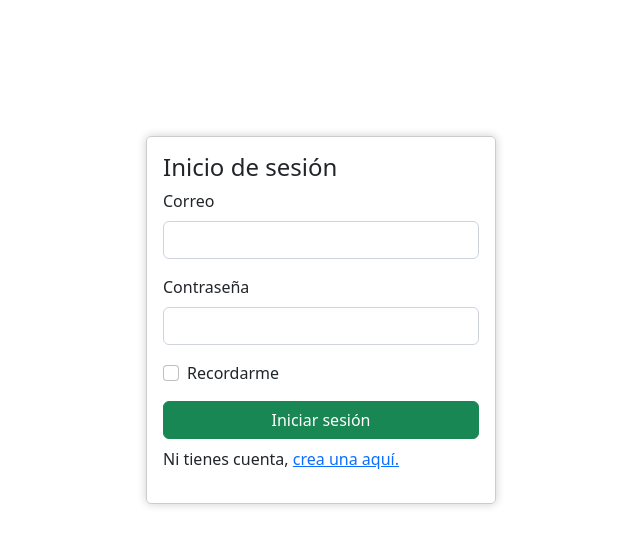
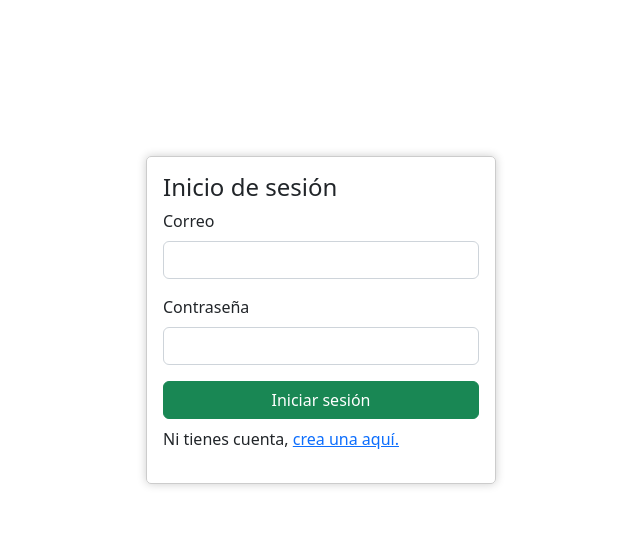
Before and after one commit to Darwin325/prueba-vue-full, a Vue app: page /#/login in a window 1280 px wide. Shown: the top 546 px of the page, without its empty margins (319-959 px from the left). Built offline with nearby package versions, Linux system fonts and the light colour scheme.

Commit message:
Ajuste variable, check recordarme

```diff
--- a/src/App.vue
+++ b/src/App.vue
@@ -1,14 +1,16 @@
 <script setup lang="ts">
+import { storeToRefs } from "pinia"
 import NabBar from "./components/Shared/NavBar.vue"
 import { useUserStore } from "./store/UserStore"
 import { getToken } from "./utils/token"
 import { getUser } from "./utils/userLocalStore"
 const userStore = useUserStore()
+const { isLogged } = storeToRefs(userStore)
 userStore.setIsLogged(!!getToken() && !!getUser())
 </script>
 
 <template>
-   <NabBar v-if="userStore.isLogged" />
+   <NabBar v-if="isLogged" />
    <div class="container">
       <router-view />
    </div>
--- a/src/components/Auth/Login.vue
+++ b/src/components/Auth/Login.vue
@@ -37,7 +37,7 @@ userState.setIsLogged(false)
                />
             </div>
 
-            <div class="mb-3 form-check">
+            <!-- <div class="mb-3 form-check">
                <input
                   type="checkbox"
                   class="form-check-input"
@@ -46,7 +46,7 @@ userState.setIsLogged(false)
                <label class="form-check-label" for="exampleCheck1"
                   >Recordarme</label
                >
-            </div>
+            </div> -->
 
             <div class="d-grid gap-2">
                <button type="submit" class="btn btn-success">
```
Also changed, not shown: 1 other file (tests, documents, lock files or other folders).
